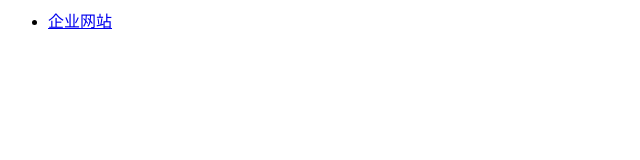
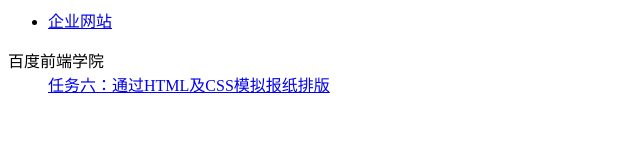
Before and after one commit to Lingdeqing/Lingdeqing.github.io, a plain HTML site: page index.html in a window 1280 px wide. Shown: the whole page, without its empty margins (0-640 px from the left). Drawn offline with Linux system fonts and the light colour scheme.

Commit message:
Update index.html

```diff
--- a/index.html
+++ b/index.html
@@ -1,3 +1,7 @@
 <ul>
   <li><a href="practices/EnterpriseWebsite/index.html">企业网站</a></li>
 </ul>
+<dl>
+  <dt>百度前端学院</dt>
+  <dd><a href="practices/IFE_TASK/1_6/1_6.html">任务六：通过HTML及CSS模拟报纸排版</a></dd>
+</dl>
```
